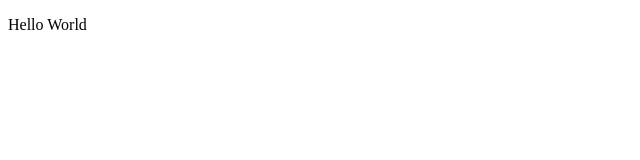
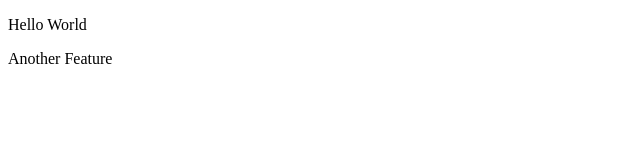
Before and after one commit to ameen209/localRepo, a plain HTML site: page index.html in a window 1280 px wide. Shown: the full height of the page, 0-640 px from the left. Drawn offline with Linux system fonts and the light colour scheme.

Commit message:
Added a new feature in feature1

```diff
--- a/index.html
+++ b/index.html
@@ -7,5 +7,6 @@
 </head>
 <body>
     <p>Hello World</p>
+    <p>Another Feature</p>
 </body>
 </html>
```
